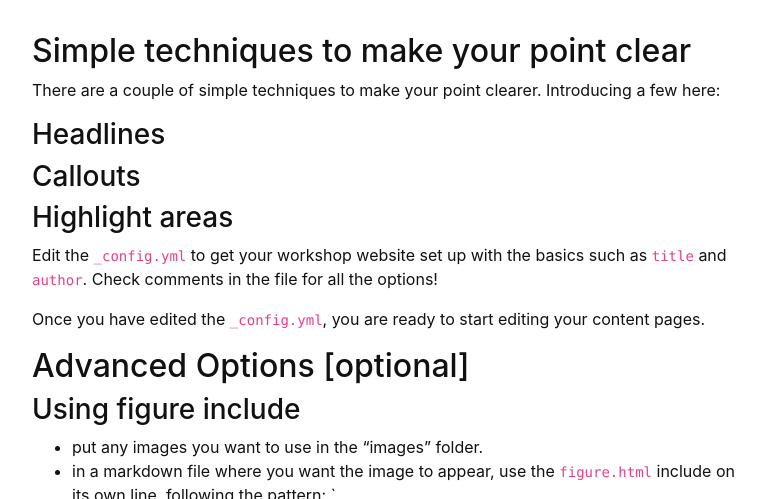
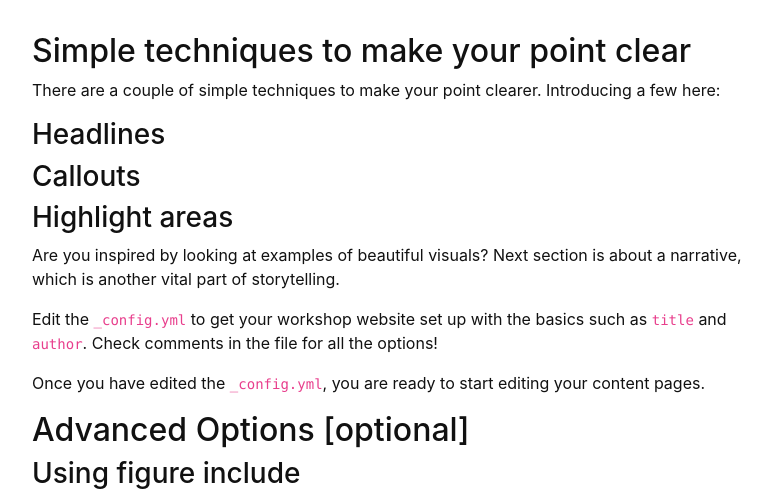
Before and after one commit to masamiy/DataStoryTelling, a Jekyll site: the page built from content/2-Visuals.md, in a window 1280 px wide and 900 px high, scrolled down 3163 px, cut to the strip 15-514 px from the top of the window. Shown: the whole strip, without its empty margins (248-1019 px from the left). Built offline with Jekyll 4.4.1, drawn with Linux system fonts in a browser that asks for light colours.

Commit message:
Update 2-Visuals.md

```diff
--- a/content/2-Visuals.md
+++ b/content/2-Visuals.md
@@ -53,6 +53,11 @@ There are a couple of simple techniques to make your point clearer. Introducing
 ### Highlight areas
 
 
+Are you inspired by looking at examples of beautiful visuals?
+Next section is about a narrative, which is another vital part of storytelling.
+
+
+
 
 Edit the `_config.yml` to get your workshop website set up with the basics such as `title` and `author`.
 Check comments in the file for all the options!
```
